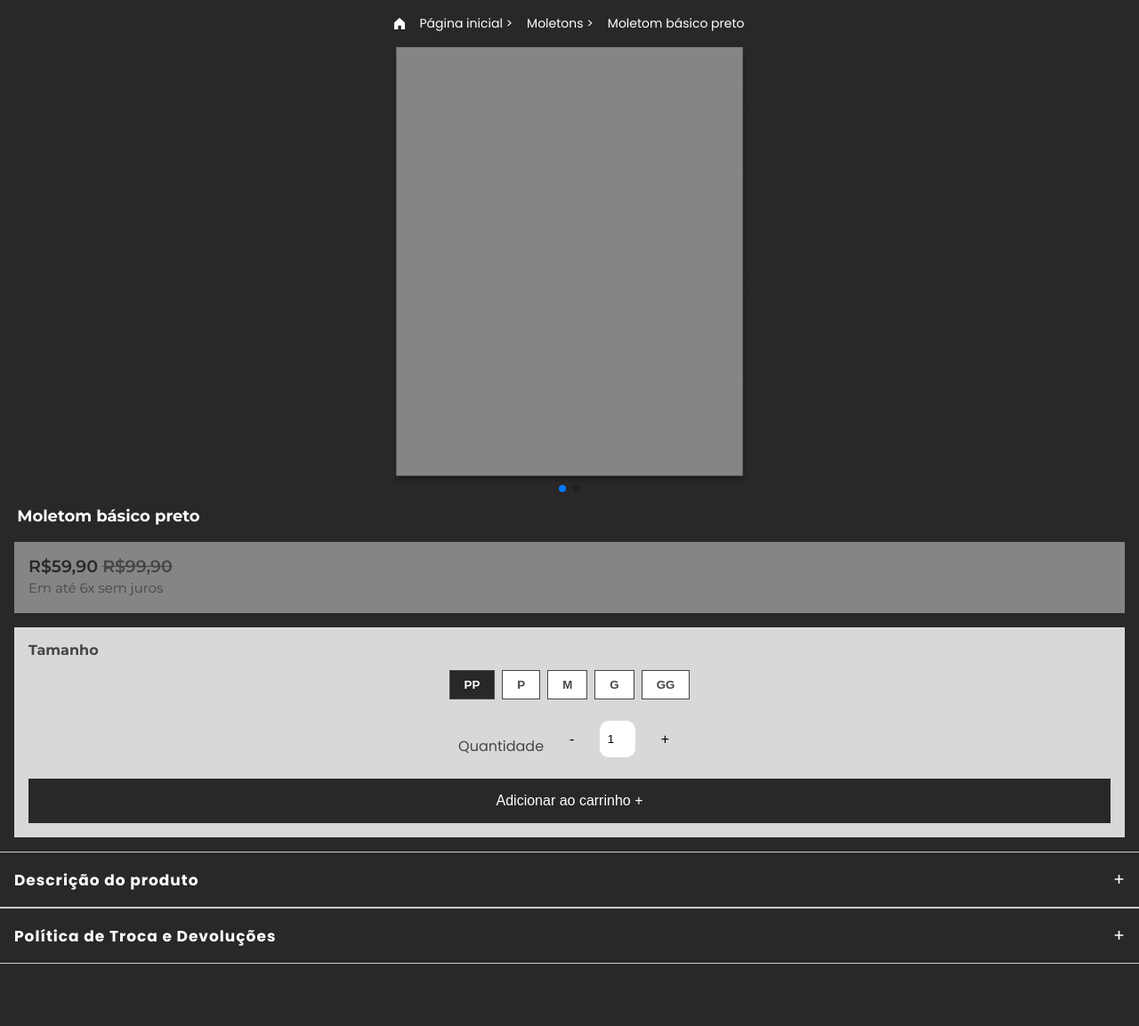
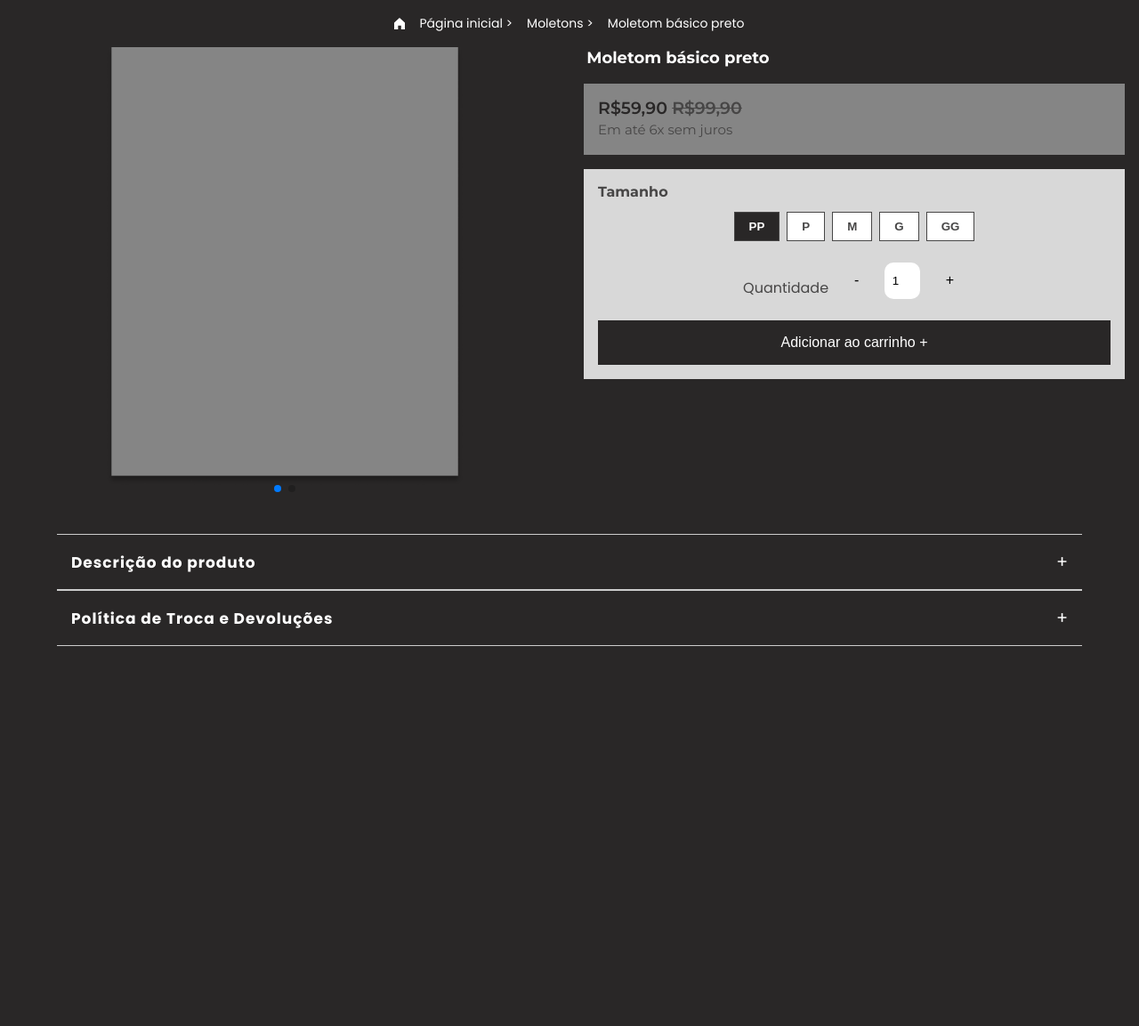
Before and after one commit to Victor-Oliv/Urbane, a PHP site: page /html/produtos.html in a window 1280 px wide. Shown: the part 70-1223 px from the top of the page at 89% size. After the commit the page ends 796 px from the top, so only its background shows below. Run offline with PHP 8.4, Linux system fonts and the light colour scheme.

Commit message:
finalizando pagina de produto

```diff
--- a/Style/produtos.css
+++ b/Style/produtos.css
@@ -69,6 +69,11 @@
   color: var(--cinza-escuro);
 }
 
+[data-theme="claro"]
+.preco__novo-produto{
+  color: var(--cinza-escuro);
+}
+
 .produto__opcoes {
   background-color: var(--branco-gelo);
   margin: 1rem;
@@ -76,6 +81,11 @@
   display: flex;
   flex-direction: column;
   gap: 1.2rem;
+}
+
+[data-theme="claro"]
+.produto__opcoes{
+  background-color: #ffffff;
 }
 
 .tamanho label {
@@ -103,9 +113,20 @@
   color: var(--cinza-escuro);
 }
 
+[data-theme="claro"]
+.tamanho-item{
+  background: #ffffff;
+}
+
 .tamanho-item.selecionado {
   background: var(--cor-principal);
   color: var(--branco);
+}
+
+[data-theme="claro"]
+.tamanho-item.selecionado{
+  background: #464646;
+  color: #ffffff;
 }
 
 .quantidade {
@@ -129,12 +150,22 @@
   cursor: pointer;
 }
 
+[data-theme="claro"]
+.quantidade button {
+  background: #ffffff;
+}
+
 .quantidade input {
   width: 40px;
   text-align: center;
   border: none;
   background: var(--branco);
   border-radius: 10px;
+}
+
+[data-theme="claro"]
+.quantidade input{
+  background: #ffffff;
 }
 
 .btn-adicionar {
@@ -150,10 +181,23 @@
   width: 100%;
 }
 
+[data-theme="claro"]
+.btn-adicionar{
+  background: #464646;
+  color: #ffffff;
+}
+
 .accordion {
     border-top: 1px solid #ccc;
     border-bottom: 1px solid #ccc;
     color: white;
+  }
+
+  [data-theme="claro"]
+  .accordion{
+    border-top: 1px solid #464646;
+    border-bottom: 1px solid #464646;
+    color: #464646;
   }
 
   .accordion-header {
@@ -186,10 +230,66 @@
   }
 
   .accordion.open .accordion-content {
-    max-height: 300px;
+    max-height: 500px;
     padding: 1rem;
   }
 
   .accordion.open .accordion-icon {
     transform: rotate(45deg);
   }
+
+@media (min-width:1024px){
+
+ .carrosel__produto{
+  display: grid;
+  grid-template-columns: 1fr 1fr;
+  padding-bottom: 2rem;
+ }
+
+ .descricao__produto {
+  position: sticky;
+  top: 100px;
+  align-self: start;
+}
+
+.accordion{
+  margin: 0 4rem;
+}
+
+}
+
+@media (min-width: 1366px) {
+
+  .carrosel__produto {
+    display: grid;
+    grid-template-columns: 1fr 1fr;
+    gap: 2rem;
+    align-items: start;
+    margin: 0 4rem;
+    padding-top: 2rem;
+  }
+
+  .descricao__produto {
+    position: sticky;
+    top: 100px;
+    align-self: start;
+  }
+
+  .accordion {
+    margin: 0 7rem;
+  }
+
+  .accordion.open .accordion-content {
+    max-height: 600px;
+    padding: 1rem;
+  }
+
+}
+
+@media (min-width: 1728px){
+
+  .descricao__produto{
+    margin: 0 5rem;
+  }
+
+}
--- a/html/produtos.html
+++ b/html/produtos.html
@@ -65,6 +65,7 @@
         <a href="#">Moletom básico preto </a>
       </div>
 
+      <section class="carrosel__produto">
         <div class="swiper">
           <div class="swiper-wrapper">
             <div class="swiper-slide">
@@ -77,17 +78,18 @@
 
           <div class="swiper-pagination"></div>
         </div>
+
+        <div class="descricao__produto">
           <span class="produto__descricao">Moletom básico preto</span>
-
-      <section class="descricao__preco">
+          <div class="descricao__preco">
             <p class="descricao__preco-produto">
               <span class="preco__novo-produto">R$59,90</span>
               <span class="preco__antigo-produto">R$99,90</span>
             </p>
             <span class="descricao__preco-parcela">Em até 6x sem juros</span>
-      </section>
+          </div>
 
-      <section class="produto__opcoes">
+          <div class="produto__opcoes">
             <div class="tamanho__opcoes">
               <div class="tamanho">
                 <label>Tamanho</label>
@@ -103,11 +105,13 @@
               <div class="quantidade">
                 <label>Quantidade</label>
                 <button class="btn-menos">-</button>
-            <input type="number" min="1" value="1" readonly />
+                <input class="input__center" type="number" min="1" value="1" readonly />
                 <button class="btn-mais">+</button>
               </div>
 
               <button class="btn-adicionar">Adicionar ao carrinho +</button>
+            </div>
+          </div>
         </div>
       </section>
 
@@ -124,7 +128,13 @@
             aliquip ex ea commodo consequat. Duis aute irure dolor in
             reprehenderit in voluptate velit esse cillum dolore eu fugiat nulla
             pariatur. Excepteur sint occaecat cupidatat non proident, sunt in
-            culpa qui officia deserunt mollit anim id est laborum."
+            culpa qui officia deserunt mollit anim id est laborum." "Sed ut
+            perspiciatis unde omnis iste natus error sit voluptatem accusantium
+            doloremque laudantium, totam rem aperiam, eaque ipsa quae ab illo
+            inventore veritatis et quasi architecto beatae vitae dicta sunt
+            explicabo. Nemo enim ipsam voluptatem quia voluptas sit aspernatur
+            aut odit aut fugit, sed quia consequuntur magni dolores eos qui
+            ratione voluptatem sequi nesciunt.
           </p>
         </div>
       </div>
@@ -142,11 +152,17 @@
             aliquip ex ea commodo consequat. Duis aute irure dolor in
             reprehenderit in voluptate velit esse cillum dolore eu fugiat nulla
             pariatur. Excepteur sint occaecat cupidatat non proident, sunt in
-            culpa qui officia deserunt mollit anim id est laborum."
+            culpa qui officia deserunt mollit anim id est laborum." "Sed ut
+            perspiciatis unde omnis iste natus error sit voluptatem accusantium
+            doloremque laudantium, totam rem aperiam, eaque ipsa quae ab illo
+            inventore veritatis et quasi architecto beatae vitae dicta sunt
+            explicabo. Nemo enim ipsam voluptatem quia voluptas sit aspernatur
+            aut odit aut fugit, sed quia consequuntur magni dolores eos qui
+            ratione voluptatem sequi nesciunt.
           </p>
         </div>
       </div>
-
+    </div>
     </main>
 
     <script src="../js/modo-claro-escuro.js"></script>
```
Lines whose indentation alone changed are shown as unchanged.
